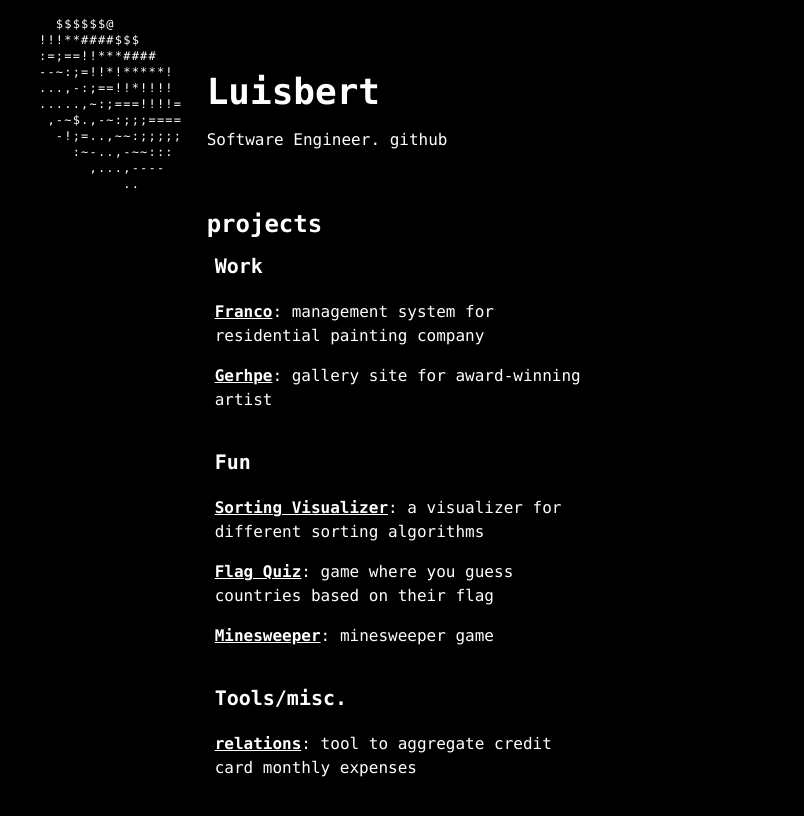
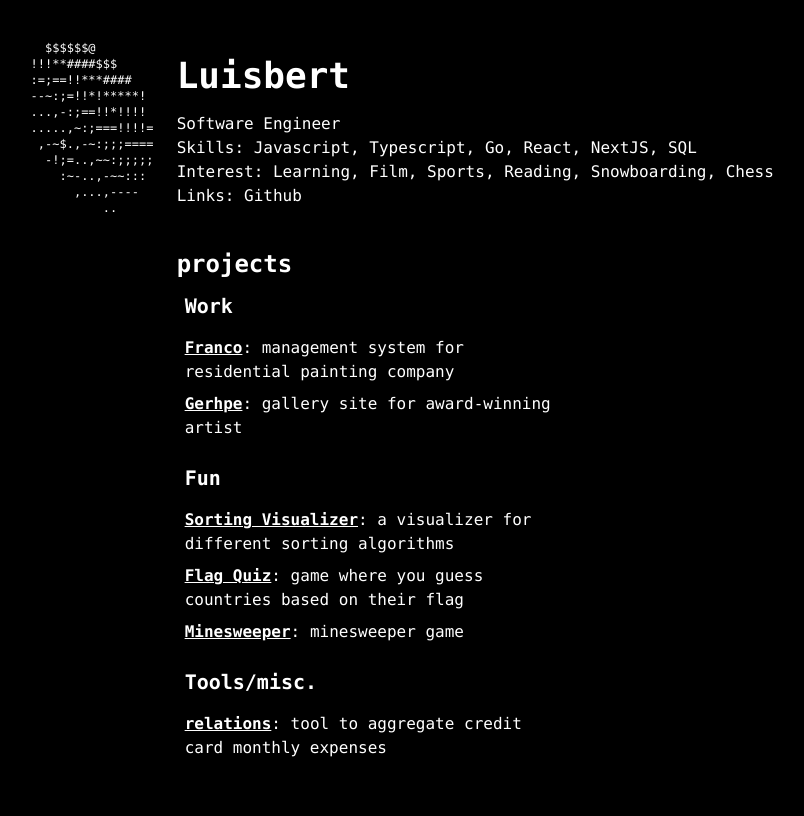
Before and after one commit to luisbertt/portfolio, a Next.js app: page / in a window 1280 px wide. Shown: the top 816 px of the page, without its empty margins (20-824 px from the left). Built offline with nearby package versions, Linux system fonts and the light colour scheme.

Commit message:
Updated bio and some spacing

```diff
--- a/components/Donut.js
+++ b/components/Donut.js
@@ -83,11 +83,12 @@ const Donut = () => {
         <pre
             onMouseEnter={play}
             onMouseLeave={pause}
-            className="w-min h-min text-xs tracking-widest"
+            className="w-min h-min text-xs tracking-widet py-6"
         >
             <a
                 href="https://www.a1k0n.net/2011/07/20/donut-math.html"
                 target="_blank"
+                rel="noreferrer"
             >
                 {donut}
             </a>
--- a/pages/index.js
+++ b/pages/index.js
@@ -23,9 +23,22 @@ export default function Home() {
         <Layout>
             <Donut />
             <div>
-                <header className="py-14">
+                <header className="py-10">
                     <h1 className="text-4xl font-bold mb-4">Luisbert</h1>
-                    <p>Software Engineer. github</p>
+                    <p>Software Engineer</p>
+                    <p>
+                        Skills: Javascript, Typescript, Go, React, NextJS, SQL
+                    </p>
+                    <p>
+                        Interest: Learning, Film, Sports, Reading, Snowboarding,
+                        Chess
+                    </p>
+                    <p>
+                        Links:{" "}
+                        <a href="https://github.com/luisbertt" target="_blank">
+                            Github
+                        </a>
+                    </p>
                 </header>
                 <div className="flex space-x-4">
                     <div>
@@ -51,7 +64,7 @@ export default function Home() {
 
 const Project = ({ project, setActiveProject }) => (
     <p
-        className="w-96 p-2 hover:bg-zinc-900 rounded"
+        className="w-96 px-2 py-1 hover:bg-zinc-900 rounded"
         onMouseEnter={() => setActiveProject(project)}
     >
         <span className="font-bold underline">{project.name}</span>:{" "}
@@ -60,7 +73,7 @@ const Project = ({ project, setActiveProject }) => (
 )
 
 const Category = ({ category, children }) => (
-    <div className="mb-4">
+    <div className="mb-2">
         <h3 className="py-3 px-2 text-xl font-bold">{category}</h3>
         {children}
     </div>
```
